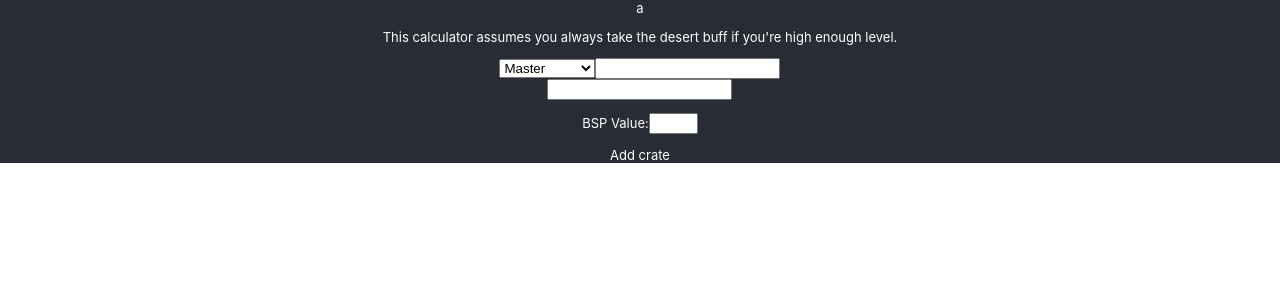
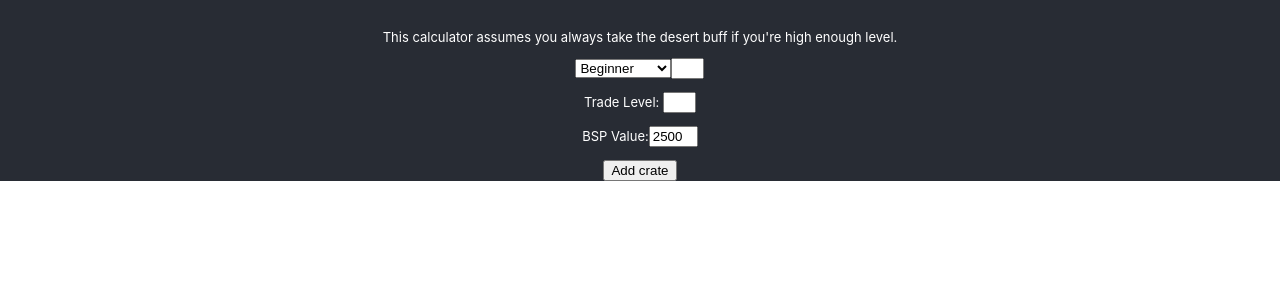
Before and after one commit to trillianh/zcalc, a React (Create React App) app in the folder zcalc/: page / in a window 1280 px wide. Shown: the top 300 px of the page. Built offline with nearby package versions, Linux system fonts and the light colour scheme.

Commit message:
no message

```diff
--- a/zcalc/src/App.js
+++ b/zcalc/src/App.js
@@ -2,21 +2,42 @@ import logo from './logo.svg';
 import './App.css';
 import './crate.js';
 import CrateForm from './CrateForm.js';
+import CrateTable from './CrateTable';
+import crate from './crate.js';
+import { render } from '@testing-library/react';
+import React from "react";
 
-function App() {
-  function addCrate(e) {
-
+class App extends React.Component {
+  constructor(props) {
+    super(props);
+    this.state = {rows: []};
   }
-  return (
+  addCrateRow(e) {
+    const newRow = (
+      <tr>
+        <td><input type="Button" /></td>
+        <td><input type="text" id="steelq" value="1" size="1" />x </td>
+        <td value=""></td>
+        <td value="1"></td>
+        <td><input type="text" id="steelprice" value="7700" size="1" /></td>
+        <td id="steelratio"></td>
+        <td id="steelt">151,108</td>
+      </tr>
+    );
+    this.state.rows.push(newRow);
+  }
+  render() {
+    const rows = this.state.rowArray;
+    return (
     <div className="App">
       <header className="App-header">
-        a
         <br></br>
-        <CrateForm onSubmit={addCrate} />
+        <CrateForm handleSubmit={this.addCrateRow} />
+        <CrateTable rowArray={rows} />
       </header>
-
     </div>
-  );
+    );
+  }
 }
 
 
--- a/zcalc/src/CrateForm.js
+++ b/zcalc/src/CrateForm.js
@@ -34,23 +34,27 @@ class CrateForm extends React.Component {
         this.state = { tradelevel: 67 };
     }
     onChange(e){
+        this.props.onSubmit(e.target.value);
+    }
+    handleTradelevelChange(e){
 
     }
     render() {
         return (
-            <form>
+            <form onSubmit={this.handleSubmit}>
                 <p>
                     This calculator assumes you always take the desert buff if you're high enough level.
                 </p>
 
-                <Gtradelevel  />
-                <Rtradelevel onTradelevelChange={this.handleTradelevelChange} />
+                <Gtradelevel slvl={toGamelevel(this.props.defaultTradeLevel).sublevel}
+                tlvl={toGamelevel(this.props.defaultTradeLevel).title} onSublevelChange={this.handleTradelevelChange} onTitleChange={this.handleTradelevelChange} />
+                <p>Trade Level: <Rtradelevel onTradelevelChange={this.handleTradelevelChange} /> </p>
                 <p>BSP Value:
-                    <input type="text" id="bspprice" size="3"></input>
+                    <input type="text" id="bspprice" size="3" defaultValue="2500"></input>
                 </p>
 
 
-                <submit>Add crate</submit>
+                <button type="submit">Add crate</button>
             </form>
         );
     }
--- /dev/null
+++ b/zcalc/src/CrateTable.js
@@ -0,0 +1,14 @@
+import React from "react";
+class CrateTable extends React.Component {
+    constructor(props) {
+        super(props);
+    }
+    render() {
+        return (
+            <table>
+                {this.props.rowArray}
+            </table>
+        );
+    }
+}
+export default CrateTable;
--- a/zcalc/src/Gtradelevel.js
+++ b/zcalc/src/Gtradelevel.js
@@ -4,25 +4,28 @@ import TradeTitle from "./TradeTitle";
 class Gtradelevel extends React.Component{
     constructor(props){
         super(props);
-        this.state = {tradelevel: 67};
-        this.handleSublevelChange=this.handleSublevelChange.bind(this);
-        this.handleTitleChange=this.handleTitleChange.bind(this);
+        this.state = {sublevel:this.props.slvl,title:this.props.tlvl};
+        //this.state = {tradelevel: 67};
+        //this.handleSublevelChange=this.handleSublevelChange.bind(this);
+        //this.handleTitleChange=this.handleTitleChange.bind(this);
         //this.handleChange = this.handleChange.bind(this);
     }
     handleTitleChange(e){
-        //this.setState({tlvl:e.target.value});
-        //this.setState({tradelevel:this.tlvl+this.slvl});
+        this.setState({title:e.target.value});
+        this.props.handleTradelevelChange(e.target.value);
     }
     handleSublevelChange(e){
-        //this.setState({slvl:e.target.value});
-        //this.setState({tradelevel:tlvl+slvl});
+        this.setState({sublevel:e.target.value});
+        this.props.handleTradelevelChange(e.target.value);
     }
 
     render(){
+        const title = this.state.title;
+        const sublevel = this.props.sublevel;
         return (
             <div>
-                <TradeTitle onTitleChange={this.handleTitleChange} />
-                <Sublevel onSublevelChange={this.handleSublevelChange} />
+                <TradeTitle onTitleChange={this.handleTitleChange} tradetitle={title} />
+                <Sublevel onSublevelChange={this.handleSublevelChange} sublevel={sublevel} />
             </div>
         );
     }
--- a/zcalc/src/Rtradelevel.js
+++ b/zcalc/src/Rtradelevel.js
@@ -2,15 +2,15 @@ import React from "react";
 class Rtradelevel extends React.Component{
     constructor(props){
         super(props);
-        this.handleChange = this.handleChange.bind(this);
+        //this.handleChange = this.handleChange.bind(this);
     }
     handleChange(e){
-        this.props.onTradelevelChange();
+        this.props.onTradelevelChange(e.target.value);
     }
     render(){
         const tradelevel = this.props.tradelevel;
         return (
-            <input value={tradelevel}></input>
+            <input value={tradelevel} size="1"></input>
         );
     }
 
--- a/zcalc/src/Sublevel.js
+++ b/zcalc/src/Sublevel.js
@@ -9,7 +9,7 @@ class Sublevel extends React.Component {
     render() {
         const sublevel = this.props.sublevel;
         return (
-            <input value={sublevel}></input>
+            <input value={sublevel} size="1"></input>
         );
     }
 
--- a/zcalc/src/TradeTitle.js
+++ b/zcalc/src/TradeTitle.js
@@ -2,7 +2,10 @@ import React from "react";
 class TradeTitle extends React.Component{
     constructor(props){
         super(props);
-       // this.handle
+        this.handleChange = this.handleChange.bind(this);
+    }
+    handleChange(e){
+        this.props.onTitleChange(e.target.value)
     }
     render(){
         const ttitle=this.props.tradetitle;
@@ -12,8 +15,8 @@ class TradeTitle extends React.Component{
                 <option value={10}>Apprentice</option>
                 <option value={20}>Skilled</option>
                 <option value={30}>Professional</option>
-                <option value={40} selected="selected">Artisan</option>
-                <option selected value={50}>Master</option>
+                <option value={40}>Artisan</option>
+                <option value={50}>Master</option>
                 <option value={80}>Guru</option>
             </select>
         );
```
